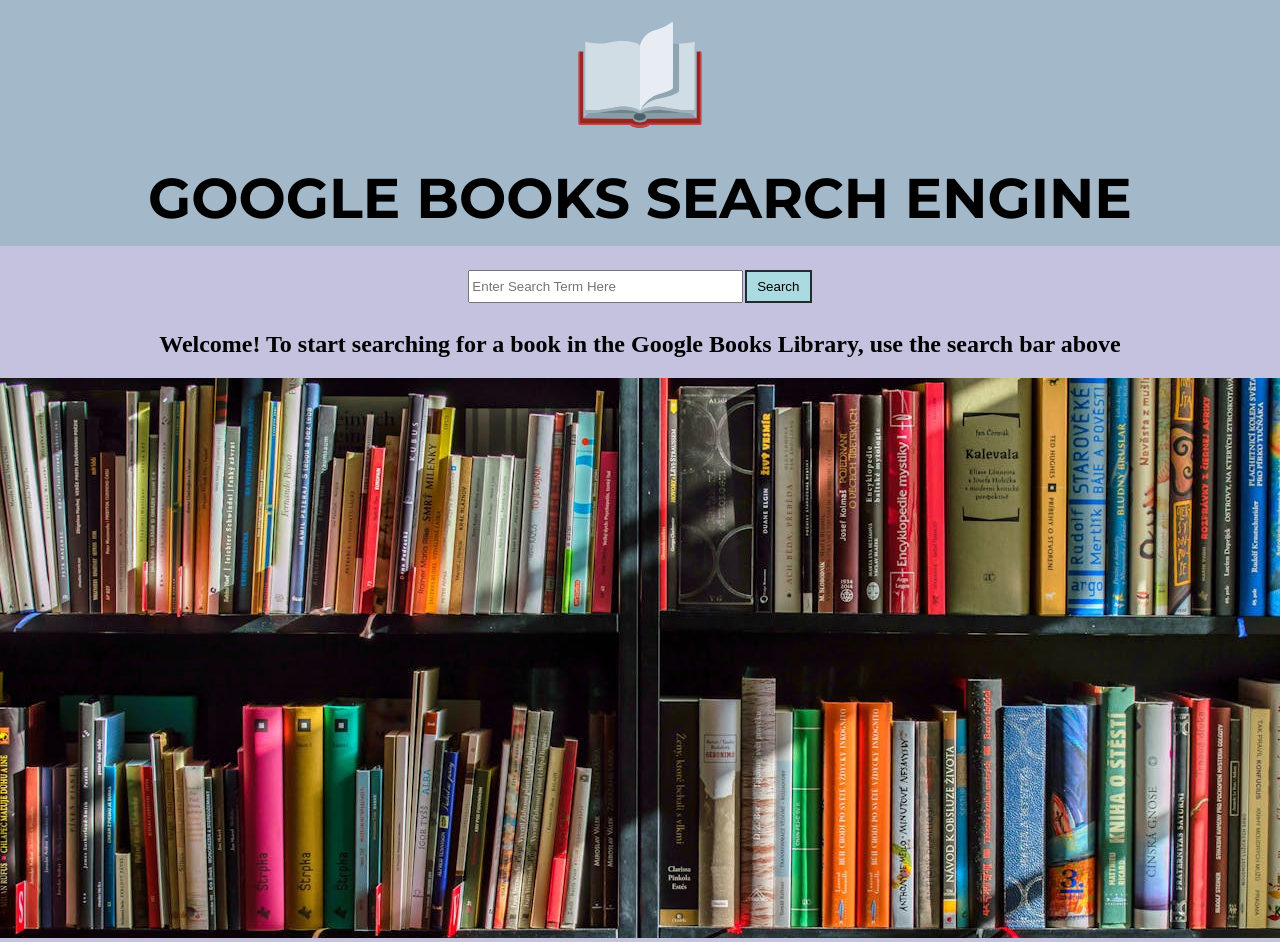
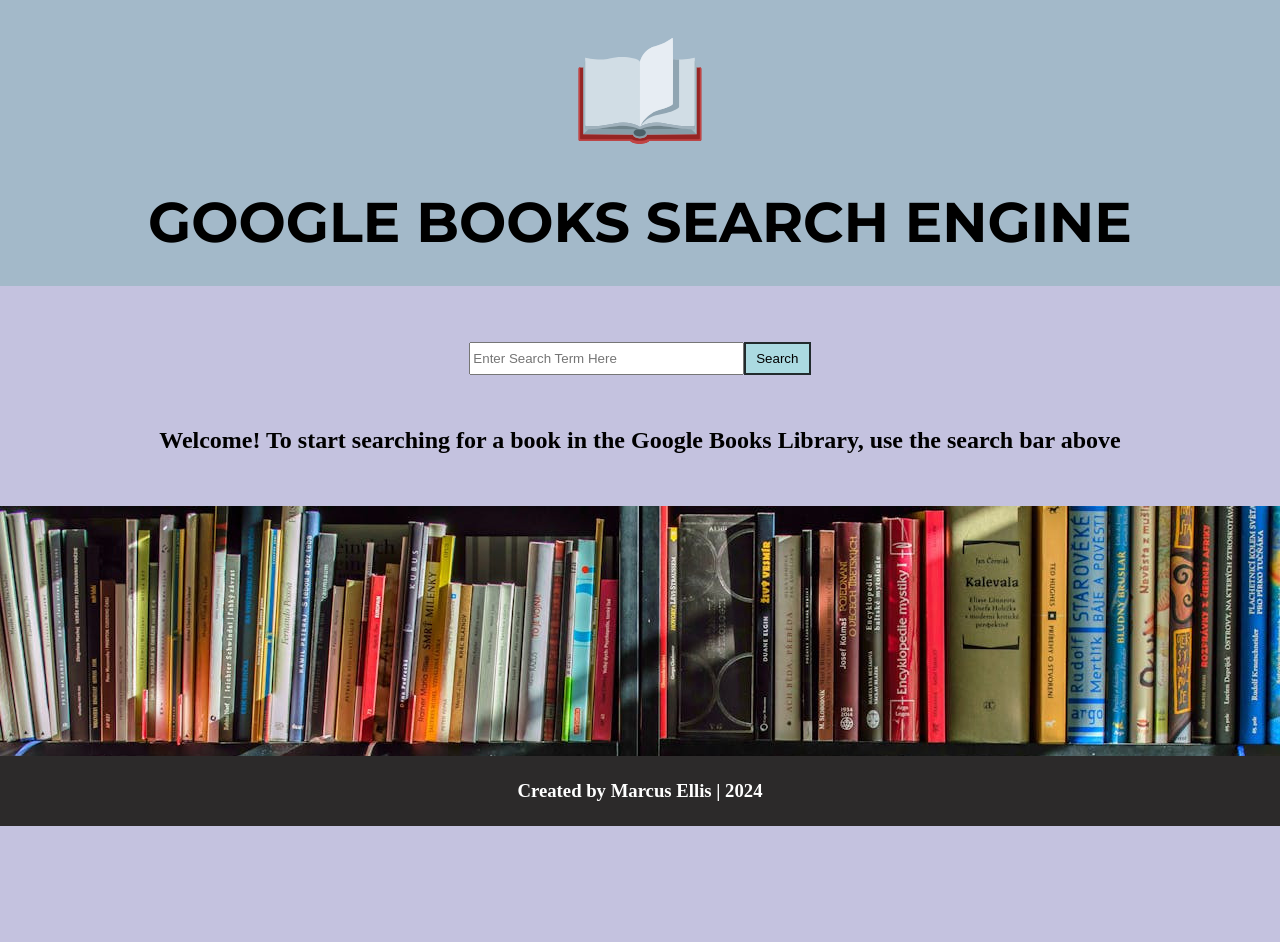
Before and after one commit to Avocado955/API-Search-Engine, a React (Vite) app: page / in a window 1280 px wide. After the commit the page ends 826 px from the top, so only its background shows below. Built offline with nearby package versions, Linux system fonts and the light colour scheme.

Commit message:
adds a footer, makes the landing image fit across the screen, adds more space between the image, text and search bar

```diff
--- a/src/App.jsx
+++ b/src/App.jsx
@@ -7,6 +7,7 @@ import { ModalContext } from "./context/ModalContextProvider";
 import { createPortal } from "react-dom";
 import ModalWindow from "./components/ModalWindow/ModalWindow";
 import ModalBookDisplay from "./containers/ModalBookDisplay/ModalBookDisplay";
+import Footer from "./components/Footer/Footer";
 
 function App() {
   const { isShowingModal, setIsShowingModal } = useContext(ModalContext);
@@ -27,6 +28,7 @@ function App() {
               />,
               document.body
             )}
+            <Footer />
         </SearchTermContextProvider>
       </BookContextProvider>
     </>
--- a/src/components/BookCard/BookCard.jsx
+++ b/src/components/BookCard/BookCard.jsx
@@ -27,7 +27,7 @@ const BookCard = ({ book }) => {
       <div className={styles.bookCard} onClick={onBookClicked}>
         <img src={bookImage} alt="" className={styles.bookCard_img}/>
         <h4 className={styles.bookCard_txt}>{bookTitle}</h4>
-        {book.volumeInfo.authors && <h5 className={styles.bookCard_txt_author}>{book.volumeInfo.authors?.join(" & ")}</h5>}
+        <h5 className={styles.bookCard_txt_author}>{book.volumeInfo.authors?.join(" & ") ?? "No Author Provided"}</h5>
       </div>
     </div>
   );
--- /dev/null
+++ b/src/components/Footer/Footer.jsx
@@ -0,0 +1,11 @@
+import styles from "./Footer.module.scss";
+
+const Footer = () => {
+  return (
+    <div className={styles.footer}>
+      <h3>Created by Marcus Ellis | 2024</h3>
+    </div>
+  )
+}
+
+export default Footer
--- /dev/null
+++ b/src/components/Footer/Footer.module.scss
@@ -0,0 +1,13 @@
+@use "../../partials/mixins.scss" as m;
+
+.footer {
+  @include m.displayFlex(row, center, center, nowrap, center);
+  position: static;
+  bottom: 0;
+  right: 0;
+  width: 100%;
+  min-height: 70px;
+  height: 10%;
+  background-color: #2c2a2a;
+  color: white;
+}
--- a/src/components/SearchForm/SearchForm.module.scss
+++ b/src/components/SearchForm/SearchForm.module.scss
@@ -3,7 +3,8 @@
 .searchBar {
     @include m.displayFlex(row, center, center, nowrap, left);
     box-shadow: 0px, 4px, 4px, 0px, rgba(0,0,0,0.2);
-    gap: 2px;
+    gap: 0.75em, 5px;
+    margin-top: 2em;
     &_input {
         height: 2em;
         width: 20em;
--- a/src/components/Title/Title.module.scss
+++ b/src/components/Title/Title.module.scss
@@ -9,8 +9,10 @@
 
 .titleBackground {
   @include m.displayFlex(column, flex-start, center, nowrap, center);
-  min-height: 40px;
+  min-height: 50px;
   width: 100vw;
   background-color: v.$titleColor;
   margin-bottom: 1.5em;
+  padding: 1em 0em;
+  gap: 0.5em;
 }
--- a/src/containers/BooksLoader/BooksLoader.jsx
+++ b/src/containers/BooksLoader/BooksLoader.jsx
@@ -42,11 +42,11 @@ const BooksLoader = () => {
 
   return (
     <>
-      {fetchStatus === "IDLE" && <div>
+      {fetchStatus === "IDLE" && <div className={styles.idle}>
         <h2>Welcome! To start searching for a book in the Google Books Library, use the search bar above</h2>
-        <img src={booksImage} alt="book"  />
+        <img src={booksImage} alt="book" className={styles.idleImage} />
         </div>}
-      {fetchStatus === "LOADING" && (<div>
+      {fetchStatus === "LOADING" && (<div className={styles.loading}>
         <h3>
           Searching for books containing {searchTerms.generalTerm} in any area
         </h3>
--- a/src/containers/BooksLoader/BooksLoader.module.scss
+++ b/src/containers/BooksLoader/BooksLoader.module.scss
@@ -1,4 +1,5 @@
 @use "../../partials/variables.scss" as v;
+@use "../../partials/mixins.scss" as m;
 .errorMessage {
   background-color: #991E27;
   color: white;
@@ -13,3 +14,17 @@
 .background_Indigo {
   background-color: v.$TropicalIndigo;
 }
+
+.idle {
+  @include m.displayFlex(column, space-between, center, nowrap, center);
+  height: 100%;
+  gap: 2em;
+}
+
+.idleImage {
+  width: 100vw;
+}
+
+.loading {
+  height: 500px;
+}
--- a/src/pages/BooksPage/BooksPage.module.scss
+++ b/src/pages/BooksPage/BooksPage.module.scss
@@ -3,5 +3,5 @@
 
 .booksPage {
     @include m.displayFlex(column, center, center, nowrap, center);
-    gap: 0.5em;
+    gap: 2em;
 }
```
Also changed, not shown: src/assets/booksimage.jpg.
